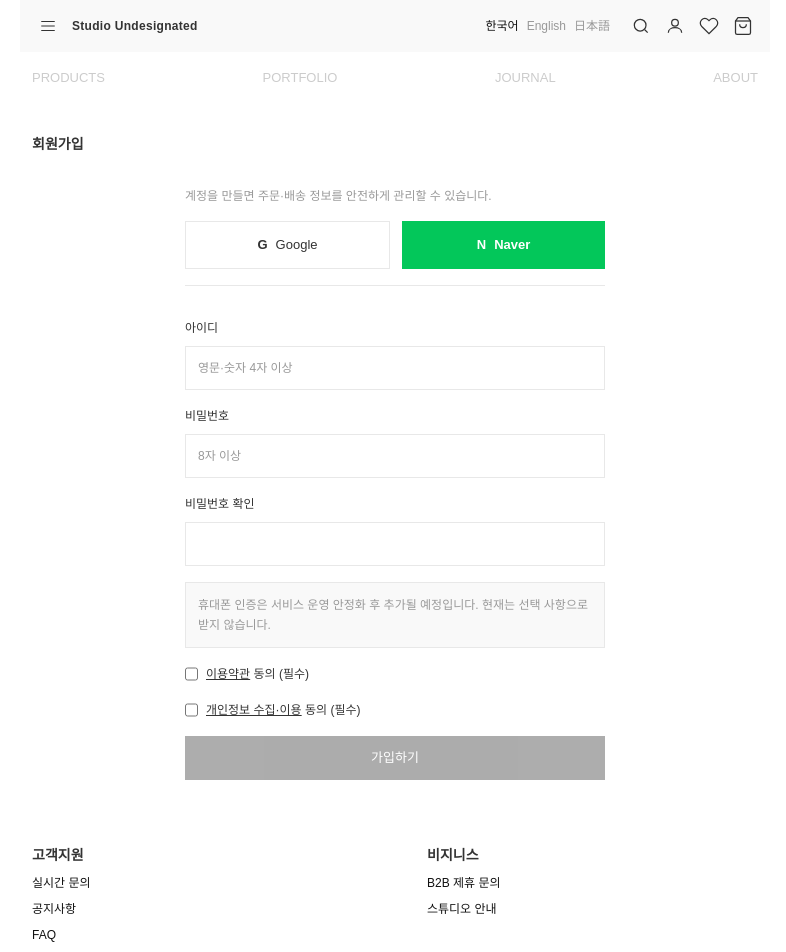
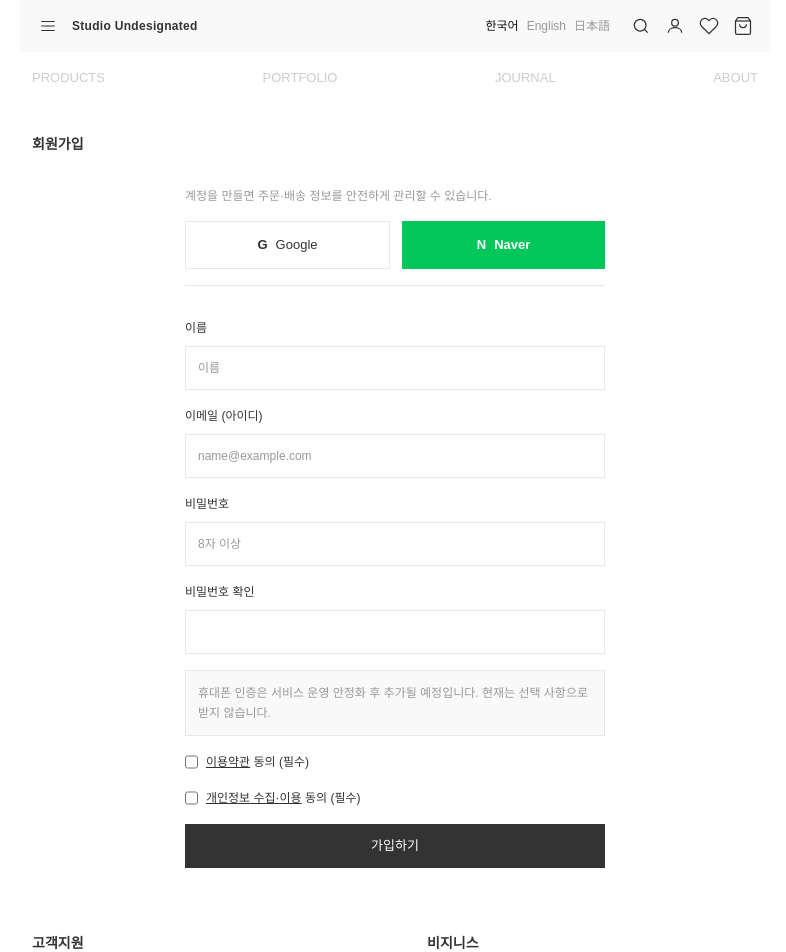
Before and after one commit to gunmong83/udn_studio, a Next.js app in the folder web/: page /signup in a window 1280 px wide. Shown: the top 952 px of the page, without its empty margins (245-1031 px from the left). Built offline with nearby package versions, Linux system fonts and the light colour scheme; no server answers; a web font is replaced by a local one.

Commit message:
fix authentication routes and button feedback

```diff
--- /dev/null
+++ b/web/app/api/auth/[...nextauth]/route.ts
@@ -0,0 +1,3 @@
+import { handlers } from "@/src/auth";
+
+export const { GET, POST } = handlers;
--- /dev/null
+++ b/web/app/api/register/route.ts
@@ -0,0 +1,22 @@
+import { NextResponse } from "next/server";
+import { prisma } from "@/src/lib/prisma";
+import { hashPassword } from "@/src/lib/password";
+
+export const runtime = "nodejs";
+
+export async function POST(request: Request) {
+  try {
+    const body = (await request.json()) as { email?: string; password?: string; name?: string };
+    const email = String(body.email ?? "").trim().toLowerCase();
+    const password = String(body.password ?? "");
+    const name = String(body.name ?? "").trim() || null;
+    if (!/^\S+@\S+\.\S+$/.test(email)) return NextResponse.json({ error: "올바른 이메일을 입력해주세요." }, { status: 400 });
+    if (password.length < 8) return NextResponse.json({ error: "비밀번호는 8자 이상이어야 합니다." }, { status: 400 });
+    const exists = await prisma.user.findUnique({ where: { email } });
+    if (exists) return NextResponse.json({ error: "이미 가입된 이메일입니다." }, { status: 409 });
+    const user = await prisma.user.create({ data: { email, name, passwordHash: await hashPassword(password) } });
+    return NextResponse.json({ ok: true, userId: user.id }, { status: 201 });
+  } catch {
+    return NextResponse.json({ error: "가입 처리 중 오류가 발생했습니다." }, { status: 500 });
+  }
+}
--- a/web/app/login/page.tsx
+++ b/web/app/login/page.tsx
@@ -10,6 +10,25 @@ export default function LoginPage() {
   const status = sessionState?.status ?? "unauthenticated";
   const loading = status === "loading";
   const [agreed, setAgreed] = useState(false);
+  const [email, setEmail] = useState("");
+  const [password, setPassword] = useState("");
+  const [loadingProvider, setLoadingProvider] = useState<string | null>(null);
+  const [message, setMessage] = useState("");
+
+  const loginWithPassword = async () => {
+    setMessage("");
+    if (!email || !password) return setMessage("이메일과 비밀번호를 입력해주세요.");
+    setLoadingProvider("credentials");
+    const result = await signIn("credentials", { email, password, redirect: false });
+    if (result?.error) { setMessage("이메일 또는 비밀번호를 확인해주세요."); setLoadingProvider(null); return; }
+    window.location.href = "/";
+  };
+
+  const loginWithOAuth = async (provider: "google" | "naver") => {
+    if (!agreed) return setMessage("로그인 전 이용약관과 개인정보처리방침에 동의해주세요.");
+    setLoadingProvider(provider);
+    await signIn(provider, { callbackUrl: "/" });
+  };
 
   return (
     <div className="w-full px-3 pb-section pt-section">
@@ -24,13 +43,14 @@ export default function LoginPage() {
           </>
         ) : (
           <>
-            <label className="block text-util text-text">아이디<input className="mt-2 h-11 w-full border border-line px-3" placeholder="아이디를 입력해주세요" autoComplete="username" /></label>
-            <label className="block text-util text-text">비밀번호<input type="password" className="mt-2 h-11 w-full border border-line px-3" placeholder="비밀번호를 입력해주세요" autoComplete="current-password" /></label>
-            <button type="button" className="h-11 w-full bg-text text-nav font-medium text-bg">로그인</button>
-            <Link href="/signup" className="block h-11 w-full border border-line text-center leading-[44px] text-nav text-text">회원가입</Link>
+            <label className="block text-util text-text">이메일<input value={email} onChange={(e) => setEmail(e.target.value)} className="mt-2 h-11 w-full border border-line px-3" placeholder="이메일을 입력해주세요" autoComplete="email" /></label>
+            <label className="block text-util text-text">비밀번호<input value={password} onChange={(e) => setPassword(e.target.value)} type="password" className="mt-2 h-11 w-full border border-line px-3" placeholder="비밀번호를 입력해주세요" autoComplete="current-password" /></label>
+            {message && <p role="alert" className="text-util text-red-600">{message}</p>}
+            <button type="button" aria-busy={loadingProvider === "credentials"} disabled={loadingProvider !== null} onClick={() => void loginWithPassword()} className="h-11 w-full bg-text text-nav font-medium text-bg transition-transform active:scale-[.98] focus-visible:outline-none focus-visible:ring-2 focus-visible:ring-text disabled:opacity-50">{loadingProvider === "credentials" ? "확인 중…" : "로그인"}</button>
+            <Link href="/signup" className="block h-11 w-full border border-line text-center leading-[44px] text-nav text-text transition-transform active:scale-[.98] focus-visible:outline-none focus-visible:ring-2 focus-visible:ring-text">회원가입</Link>
             <div className="flex items-center justify-center gap-3 pt-2">
-              <button type="button" aria-label="Google로 로그인" onClick={() => signIn("google", { callbackUrl: "/" })} className="flex h-12 w-12 items-center justify-center rounded-full border border-line text-lg font-semibold">G</button>
-              <button type="button" aria-label="Naver로 로그인" onClick={() => signIn("naver", { callbackUrl: "/" })} className="flex h-12 w-12 items-center justify-center rounded-full bg-[#03c75a] text-lg font-bold text-white">N</button>
+              <button type="button" aria-label="Google로 로그인" disabled={loadingProvider !== null} onClick={() => void loginWithOAuth("google")} className="flex h-12 w-12 items-center justify-center rounded-full border border-line text-lg font-semibold transition-transform active:scale-[.92] focus-visible:outline-none focus-visible:ring-2 focus-visible:ring-text disabled:opacity-50">{loadingProvider === "google" ? "…" : "G"}</button>
+              <button type="button" aria-label="Naver로 로그인" disabled={loadingProvider !== null} onClick={() => void loginWithOAuth("naver")} className="flex h-12 w-12 items-center justify-center rounded-full bg-[#03c75a] text-lg font-bold text-white transition-transform active:scale-[.92] focus-visible:outline-none focus-visible:ring-2 focus-visible:ring-[#03c75a] disabled:opacity-50">{loadingProvider === "naver" ? "…" : "N"}</button>
             </div>
             <label className="flex items-start gap-2 pt-2 text-util text-muted"><input type="checkbox" checked={agreed} onChange={(e) => setAgreed(e.target.checked)} className="mt-0.5" />로그인 및 회원가입 시 <Link href="/terms" className="underline">이용약관</Link>과 <Link href="/privacy" className="underline">개인정보처리방침</Link>에 동의합니다.</label>
           </>
--- a/web/app/signup/page.tsx
+++ b/web/app/signup/page.tsx
@@ -1,11 +1,40 @@
 "use client";
 
 import Link from "next/link";
+import { signIn } from "next-auth/react";
 import { useState } from "react";
 
 export default function SignupPage() {
   const [terms, setTerms] = useState(false);
   const [privacy, setPrivacy] = useState(false);
+  const [email, setEmail] = useState("");
+  const [name, setName] = useState("");
+  const [password, setPassword] = useState("");
+  const [passwordConfirm, setPasswordConfirm] = useState("");
+  const [loading, setLoading] = useState<"google" | "naver" | "form" | null>(null);
+  const [message, setMessage] = useState("");
+
+  const oauth = async (provider: "google" | "naver") => {
+    if (!terms || !privacy) { setMessage("이용약관과 개인정보 수집·이용에 동의해주세요."); return; }
+    setLoading(provider);
+    await signIn(provider, { callbackUrl: "/" });
+  };
+
+  const register = async () => {
+    setMessage("");
+    if (!terms || !privacy) return setMessage("이용약관과 개인정보 수집·이용에 동의해주세요.");
+    if (password !== passwordConfirm) return setMessage("비밀번호 확인이 일치하지 않습니다.");
+    setLoading("form");
+    try {
+      const response = await fetch("/api/register", { method: "POST", headers: { "content-type": "application/json" }, body: JSON.stringify({ email, name, password }) });
+      const data = await response.json();
+      if (!response.ok) throw new Error(data.error ?? "가입에 실패했습니다.");
+      await signIn("credentials", { email, password, callbackUrl: "/" });
+    } catch (error) {
+      setMessage(error instanceof Error ? error.message : "가입에 실패했습니다.");
+      setLoading(null);
+    }
+  };
 
   return (
     <div className="w-full px-3 pb-section pt-section">
@@ -13,17 +42,19 @@ export default function SignupPage() {
       <div className="mx-auto mt-8 max-w-[420px] space-y-4">
         <p className="text-body text-muted">계정을 만들면 주문·배송 정보를 안전하게 관리할 수 있습니다.</p>
         <div className="flex gap-3">
-          <button type="button" aria-label="Google로 가입" className="flex h-12 flex-1 items-center justify-center gap-2 border border-line text-nav" onClick={() => window.location.href = "/api/auth/signin/google?callbackUrl=/"}><span className="font-semibold">G</span> Google</button>
-          <button type="button" aria-label="Naver로 가입" className="flex h-12 flex-1 items-center justify-center gap-2 bg-[#03c75a] text-nav font-semibold text-white" onClick={() => window.location.href = "/api/auth/signin/naver?callbackUrl=/"}><span>N</span> Naver</button>
+          <button type="button" aria-label="Google로 가입" disabled={loading !== null} className="flex h-12 flex-1 items-center justify-center gap-2 border border-line text-nav transition-transform active:scale-[.98] focus-visible:outline-none focus-visible:ring-2 focus-visible:ring-text disabled:opacity-50" onClick={() => void oauth("google")}><span className="font-semibold">{loading === "google" ? "…" : "G"}</span> Google</button>
+          <button type="button" aria-label="Naver로 가입" disabled={loading !== null} className="flex h-12 flex-1 items-center justify-center gap-2 bg-[#03c75a] text-nav font-semibold text-white transition-transform active:scale-[.98] focus-visible:outline-none focus-visible:ring-2 focus-visible:ring-[#03c75a] disabled:opacity-50" onClick={() => void oauth("naver")}><span>{loading === "naver" ? "…" : "N"}</span> Naver</button>
         </div>
         <div className="border-t border-line pt-4" />
-        <label className="block text-util text-text">아이디<input className="mt-2 h-11 w-full border border-line px-3" placeholder="영문·숫자 4자 이상" autoComplete="username" /></label>
-        <label className="block text-util text-text">비밀번호<input type="password" className="mt-2 h-11 w-full border border-line px-3" placeholder="8자 이상" autoComplete="new-password" /></label>
-        <label className="block text-util text-text">비밀번호 확인<input type="password" className="mt-2 h-11 w-full border border-line px-3" autoComplete="new-password" /></label>
+        <label className="block text-util text-text">이름<input value={name} onChange={(e) => setName(e.target.value)} className="mt-2 h-11 w-full border border-line px-3" placeholder="이름" autoComplete="name" /></label>
+        <label className="block text-util text-text">이메일 (아이디)<input value={email} onChange={(e) => setEmail(e.target.value)} className="mt-2 h-11 w-full border border-line px-3" placeholder="name@example.com" autoComplete="email" /></label>
+        <label className="block text-util text-text">비밀번호<input value={password} onChange={(e) => setPassword(e.target.value)} type="password" className="mt-2 h-11 w-full border border-line px-3" placeholder="8자 이상" autoComplete="new-password" /></label>
+        <label className="block text-util text-text">비밀번호 확인<input value={passwordConfirm} onChange={(e) => setPasswordConfirm(e.target.value)} type="password" className="mt-2 h-11 w-full border border-line px-3" autoComplete="new-password" /></label>
         <p className="border border-line bg-soft px-3 py-3 text-util text-muted">휴대폰 인증은 서비스 운영 안정화 후 추가될 예정입니다. 현재는 선택 사항으로 받지 않습니다.</p>
         <label className="flex gap-2 text-util"><input type="checkbox" checked={terms} onChange={(e) => setTerms(e.target.checked)} /> <span><Link href="/terms" className="underline">이용약관</Link> 동의 (필수)</span></label>
         <label className="flex gap-2 text-util"><input type="checkbox" checked={privacy} onChange={(e) => setPrivacy(e.target.checked)} /> <span><Link href="/privacy" className="underline">개인정보 수집·이용</Link> 동의 (필수)</span></label>
-        <button type="button" disabled={!terms || !privacy} className="h-11 w-full bg-text text-nav font-medium text-bg disabled:opacity-40">가입하기</button>
+        {message && <p role="alert" className="text-util text-red-600">{message}</p>}
+        <button type="button" disabled={loading !== null} aria-busy={loading === "form"} onClick={() => void register()} className="h-11 w-full bg-text text-nav font-medium text-bg transition-transform active:scale-[.98] focus-visible:outline-none focus-visible:ring-2 focus-visible:ring-text disabled:opacity-40">{loading === "form" ? "가입 처리 중…" : "가입하기"}</button>
       </div>
     </div>
   );
--- a/web/src/auth.ts
+++ b/web/src/auth.ts
@@ -2,7 +2,9 @@ import NextAuth from "next-auth";
 import { PrismaAdapter } from "@auth/prisma-adapter";
 import Google from "next-auth/providers/google";
 import Naver from "next-auth/providers/naver";
+import Credentials from "next-auth/providers/credentials";
 import { prisma } from "@/src/lib/prisma";
+import { verifyPassword } from "@/src/lib/password";
 
 const adminEmail = "gunmong83@gmail.com";
 const providers = [
@@ -12,11 +14,26 @@ const providers = [
   process.env.AUTH_NAVER_ID && process.env.AUTH_NAVER_SECRET
     ? Naver({ clientId: process.env.AUTH_NAVER_ID, clientSecret: process.env.AUTH_NAVER_SECRET })
     : null,
+  Credentials({
+    credentials: {
+      email: { label: "이메일", type: "email" },
+      password: { label: "비밀번호", type: "password" },
+    },
+    async authorize(credentials) {
+      const email = String(credentials?.email ?? "").trim().toLowerCase();
+      const password = String(credentials?.password ?? "");
+      if (!email || !password) return null;
+      const user = await prisma.user.findUnique({ where: { email } });
+      if (!user?.passwordHash || !(await verifyPassword(password, user.passwordHash))) return null;
+      return { id: user.id, email: user.email, name: user.name, image: user.image };
+    },
+  }),
 ].filter((provider): provider is NonNullable<typeof provider> => provider !== null);
 
 export const { handlers, auth, signIn, signOut } = NextAuth({
   adapter: PrismaAdapter(prisma),
   providers,
+  session: { strategy: "jwt" },
   trustHost: true,
   callbacks: {
     async session({ session, user }) {
--- /dev/null
+++ b/web/src/lib/password.ts
@@ -0,0 +1,18 @@
+import { randomBytes, scrypt as nodeScrypt, timingSafeEqual } from "node:crypto";
+import { promisify } from "node:util";
+
+const scrypt = promisify(nodeScrypt);
+
+export async function hashPassword(password: string): Promise<string> {
+  const salt = randomBytes(16).toString("hex");
+  const derived = (await scrypt(password, salt, 64)) as Buffer;
+  return `${salt}:${derived.toString("hex")}`;
+}
+
+export async function verifyPassword(password: string, stored: string): Promise<boolean> {
+  const [salt, expectedHex] = stored.split(":");
+  if (!salt || !expectedHex) return false;
+  const expected = Buffer.from(expectedHex, "hex");
+  const actual = (await scrypt(password, salt, expected.length)) as Buffer;
+  return expected.length === actual.length && timingSafeEqual(expected, actual);
+}
```
